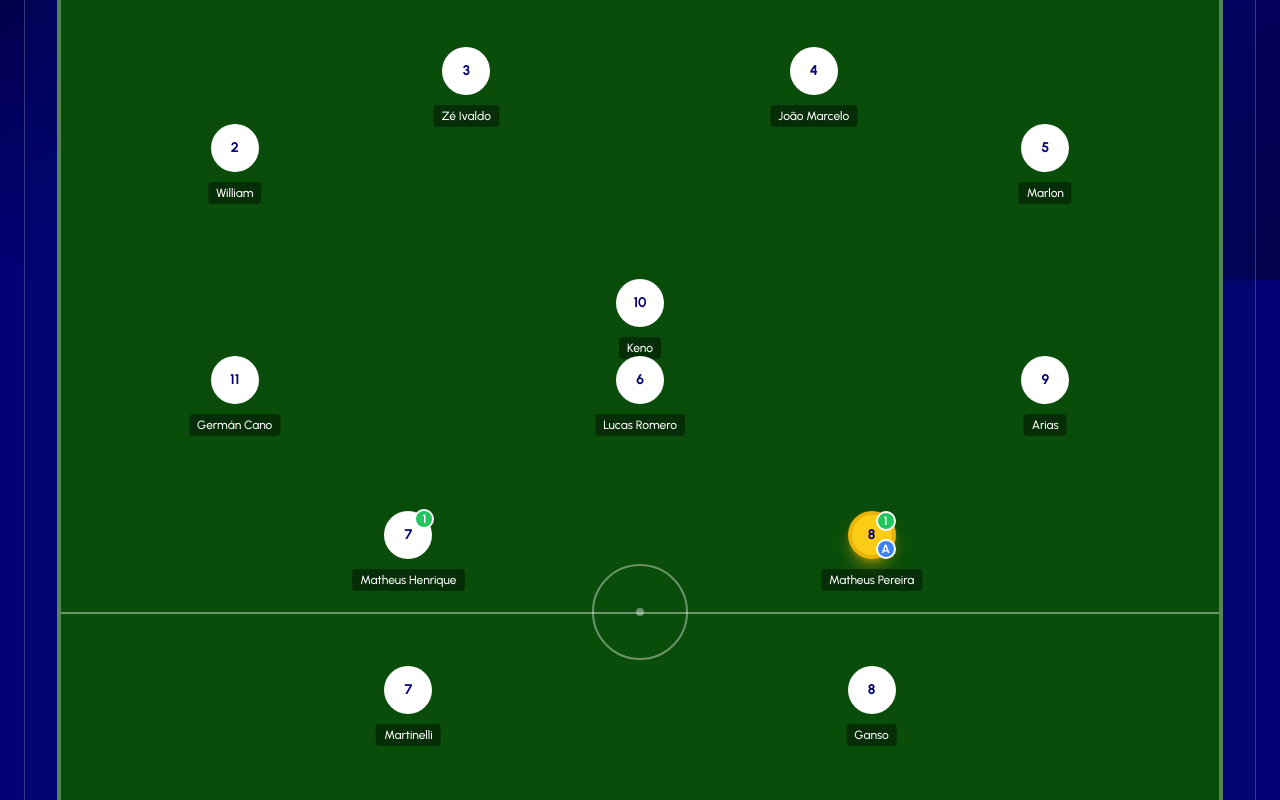
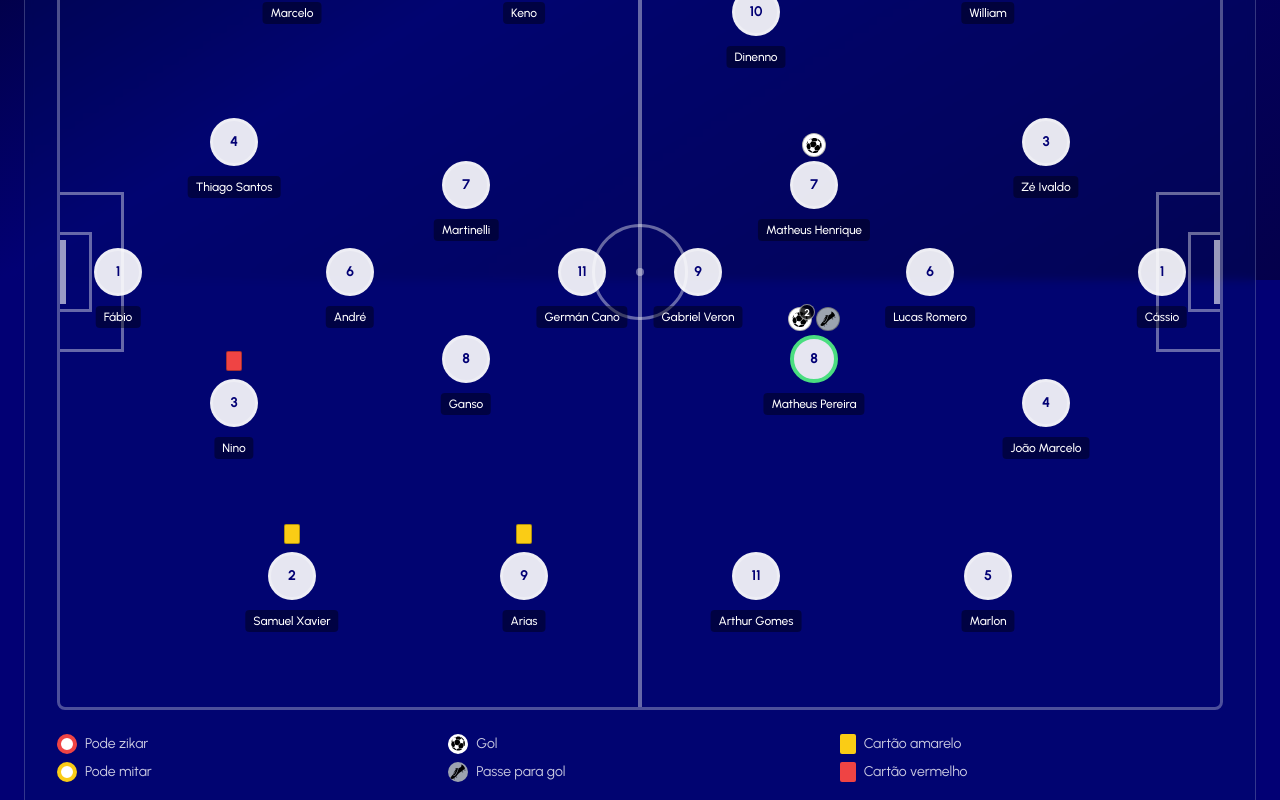
Before and after one commit to Davlkk/VASPP-React, a React (Vite) app: page /match/1 in a window 1280 px wide. Shown: the part 520-1320 px from the top of the page. Built offline with nearby package versions, Linux system fonts and the light colour scheme.

Commit message:
mudança de visual do componente do campo, mudança de alguns icones e layouts

```diff
--- a/src/components/MatchField.tsx
+++ b/src/components/MatchField.tsx
@@ -1,5 +1,6 @@
-import { Player } from '../types/match';
-import { Goal, Assist, Trophy, AlertCircle } from 'lucide-react';
+import { Player } from "../types/match";
+import gol from "../pictures/gol.svg";
+import ppg from "../pictures/chuteira.png";
 
 interface MatchFieldProps {
   homeTeam: string;
@@ -12,6 +13,72 @@ interface MatchFieldProps {
   awayFormation: string;
 }
 
+const EventIcon = ({
+  count,
+  iconType,
+}: {
+  count: number;
+  iconType: "goal" | "assist";
+}) => {
+  const bgColor = iconType === "goal" ? "bg-white" : "bg-gray-400";
+  const iconMockup =
+    iconType === "goal" ? (
+      <img src={gol} alt="gol" />
+    ) : (
+      <img src={ppg} alt="ppg" className="h-4 w-auto" />
+    );
+
+  return (
+    <div
+      className={`relative w-6 h-6 ${bgColor} rounded-full flex items-center justify-center border border-black/30`}
+    >
+      {iconMockup}
+      {count > 1 && (
+        <span className="absolute -top-1 -right-1 bg-black/80 text-white text-[10px] font-bold w-4 h-4 rounded-full flex items-center justify-center border border-white/50">
+          {count}
+        </span>
+      )}
+    </div>
+  );
+};
+
+const CardIcon = ({
+  yellowCards = 0,
+  redCards = 0,
+}: {
+  yellowCards?: number;
+  redCards?: number;
+}) => {
+  if (yellowCards >= 2) {
+    return (
+      <div className="flex gap-0.5" title="Expulso por 2 cartões amarelos">
+        <div className="relative w-4 h-5 bg-yellow-400 rounded-sm flex items-center justify-center border border-black/30">
+          <span className="text-black text-xs font-bold">2</span>
+        </div>
+        <div className="w-4 h-5 bg-red-500 rounded-sm border border-black/30"></div>
+      </div>
+    );
+  }
+
+  if (redCards > 0) {
+    return (
+      <div
+        className="w-4 h-5 bg-red-500 rounded-sm border border-black/30"
+        title="Cartão vermelho"
+      ></div>
+    );
+  }
+  if (yellowCards === 1) {
+    return (
+      <div
+        className="w-4 h-5 bg-yellow-400 rounded-sm border border-black/30"
+        title="Cartão amarelo"
+      ></div>
+    );
+  }
+  return null;
+};
+
 function MatchField({
   homeTeam,
   awayTeam,
@@ -20,53 +87,46 @@ function MatchField({
   homeScore,
   awayScore,
   homeFormation,
-  awayFormation
+  awayFormation,
 }: MatchFieldProps) {
   const renderPlayer = (player: Player, isHome: boolean) => {
+    let circleClassName = "bg-white/90 border-[3px] border-white/30"; // Padrão
+    if (player.isMVP) {
+      circleClassName = "bg-white/90 border-4 border-green-400"; // "Mitar"
+    } else if (player.isFlop) {
+      circleClassName = "bg-white/90 border-4 border-red-500"; // "Zikar"
+    }
+
     return (
       <div
         key={player.id}
         className="absolute transform -translate-x-1/2 -translate-y-1/2"
         style={{
-          left: `${player.position.x}%`,
-          top: `${player.position.y}%`
+          left: `${100 - player.position.y}%`,
+          top: `${player.position.x}%`,
         }}
       >
-        {/* Círculo do jogador */}
-        <div
-          className={`relative w-12 h-12 rounded-full flex items-center justify-center ${
-            player.isMVP
-              ? 'bg-yellow-400 border-4 border-yellow-500 shadow-lg shadow-yellow-500/50'
-              : player.isFlop
-              ? 'bg-white border-4 border-red-500 shadow-lg shadow-red-500/50'
-              : 'bg-white border-2 border-white/30'
-          }`}
-        >
-          <span className="text-[#020074] font-bold text-sm">{player.number}</span>
-
-          {/* Indicadores de gol */}
+        <div className="absolute -top-7 left-1/2 transform -translate-x-1/2 flex gap-1 z-20">
+          <CardIcon
+            yellowCards={player.yellowCards}
+            redCards={player.redCards}
+          />
           {player.goals && player.goals > 0 && (
-            <div className="absolute -top-1 -right-1 w-5 h-5 bg-green-500 rounded-full flex items-center justify-center border-2 border-white">
-              <span className="text-white text-xs font-bold">{player.goals}</span>
-            </div>
+            <EventIcon count={player.goals} iconType="goal" />
           )}
-
-          {/* Indicador de assistência */}
           {player.assists && player.assists > 0 && (
-            <div className="absolute -bottom-1 -right-1 w-5 h-5 bg-blue-500 rounded-full flex items-center justify-center border-2 border-white">
-              <span className="text-white text-xs font-bold">A</span>
-            </div>
-          )}
-
-          {/* Indicador de cartão vermelho */}
-          {player.isFlop && (
-            <div className="absolute -top-6 left-1/2 transform -translate-x-1/2">
-              <div className="w-3 h-4 bg-red-600 rounded-sm"></div>
-            </div>
+            <EventIcon count={player.assists} iconType="assist" />
           )}
         </div>
 
-        {/* Nome do jogador */}
+        <div
+          className={`relative w-12 h-12 rounded-full flex items-center justify-center ${circleClassName} transition-all duration-300`}
+        >
+          <span className="text-[#020074] font-bold text-sm">
+            {player.number}
+          </span>
+        </div>
+
         <div className="absolute top-14 left-1/2 transform -translate-x-1/2 whitespace-nowrap">
           <span className="text-white text-xs font-medium bg-black/40 px-2 py-1 rounded">
             {player.name}
@@ -78,14 +138,14 @@ function MatchField({
 
   return (
     <div className="w-full">
-      {/* Cabeçalho com times e placar */}
       <div className="flex items-center justify-between mb-6 px-4">
         <div className="text-left">
           <h3 className="text-white text-xl font-bold">{homeTeam}</h3>
           <p className="text-white/60 text-sm">{homeFormation}</p>
         </div>
         <div className="text-4xl font-black text-white">
-          {homeScore !== null ? homeScore : '-'} x {awayScore !== null ? awayScore : '-'}
+          {homeScore !== null ? homeScore : "-"} x{" "}
+          {awayScore !== null ? awayScore : "-"}
         </div>
         <div className="text-right">
           <h3 className="text-white text-xl font-bold">{awayTeam}</h3>
@@ -93,60 +153,62 @@ function MatchField({
         </div>
       </div>
 
-      {/* Campo de futebol */}
-      <div className="relative w-full aspect-[3/4] bg-[#0a4d0a] border-4 border-white/30 rounded-lg overflow-hidden">
-        {/* Linhas do campo */}
+      <div className="relative w-full aspect-[4/3] border-[3px] border-white/30 rounded-lg overflow-hidden">
         <div className="absolute inset-0">
-          {/* Linha do meio */}
-          <div className="absolute left-0 right-0 top-1/2 h-0.5 bg-white/40"></div>
+          <div className="absolute left-1/2 top-0 bottom-0 w-1 bg-white/40 transform -translate-x-1/2"></div>
 
-          {/* Círculo central */}
-          <div className="absolute left-1/2 top-1/2 w-24 h-24 border-2 border-white/40 rounded-full transform -translate-x-1/2 -translate-y-1/2"></div>
+          <div className="absolute left-1/2 top-1/2 w-24 h-24 border-[3px] border-white/40 rounded-full transform -translate-x-1/2 -translate-y-1/2"></div>
           <div className="absolute left-1/2 top-1/2 w-2 h-2 bg-white/40 rounded-full transform -translate-x-1/2 -translate-y-1/2"></div>
 
-          {/* Áreas */}
-          {/* Área superior (time visitante) */}
-          <div className="absolute left-1/2 top-0 w-40 h-16 border-2 border-white/40 border-t-0 transform -translate-x-1/2"></div>
-          <div className="absolute left-1/2 top-0 w-20 h-8 border-2 border-white/40 border-t-0 transform -translate-x-1/2"></div>
+          <div className="absolute left-0 top-1/2 w-16 h-40 border-[3px] border-white/40 border-l-0 transform -translate-y-1/2"></div>
+          <div className="absolute left-0 top-1/2 w-8 h-20 border-[3px] border-white/40 border-l-0 transform -translate-y-1/2"></div>
 
-          {/* Área inferior (time da casa) */}
-          <div className="absolute left-1/2 bottom-0 w-40 h-16 border-2 border-white/40 border-b-0 transform -translate-x-1/2"></div>
-          <div className="absolute left-1/2 bottom-0 w-20 h-8 border-2 border-white/40 border-b-0 transform -translate-x-1/2"></div>
+          <div className="absolute right-0 top-1/2 w-16 h-40 border-[3px] border-white/40 border-r-0 transform -translate-y-1/2"></div>
+          <div className="absolute right-0 top-1/2 w-8 h-20 border-[3px] border-white/40 border-r-0 transform -translate-y-1/2"></div>
 
-          {/* Gols */}
-          <div className="absolute left-1/2 top-0 w-16 h-1 bg-white/60 transform -translate-x-1/2"></div>
-          <div className="absolute left-1/2 bottom-0 w-16 h-1 bg-white/60 transform -translate-x-1/2"></div>
+          <div className="absolute left-0 top-1/2 w-1.5 h-16 bg-white/60 transform -translate-y-1/2"></div>
+          <div className="absolute right-0 top-1/2 w-1.5 h-16 bg-white/60 transform -translate-y-1/2"></div>
+        </div>
+        {homePlayers.map((player) => renderPlayer(player, true))}{" "}
+        {/*Ishome =
+        true*/}
+        {awayPlayers.map((player) => renderPlayer(player, false))}{" "}
+        {/*Ishome =
+        false*/}
+      </div>
+
+      <div className="mt-6 grid grid-cols-3 gap-2 items-start text-sm">
+        <div className="flex items-center gap-2">
+          <div className="w-5 h-5 bg-white rounded-full border-4 border-red-500"></div>
+          <span className="text-white/80">Pode zikar</span>
         </div>
 
-        {/* Jogadores */}
-        {homePlayers.map((player) => renderPlayer(player, true))}
-        {awayPlayers.map((player) => renderPlayer(player, false))}
-      </div>
-
-      {/* Legenda */}
-      <div className="mt-6 flex flex-wrap gap-6 justify-center text-sm">
         <div className="flex items-center gap-2">
-          <div className="w-6 h-6 bg-white rounded-full border-2 border-white/30"></div>
-          <span className="text-white/80">Pode Jogar</span>
-        </div>
-        <div className="flex items-center gap-2">
-          <div className="w-6 h-6 bg-green-500 rounded-full flex items-center justify-center">
-            <span className="text-white text-xs font-bold">1</span>
+          <div className="w-5 h-5 bg-white rounded-full flex items-center justify-center">
+            <img src={gol} alt="gol" />
           </div>
           <span className="text-white/80">Gol</span>
         </div>
+
         <div className="flex items-center gap-2">
-          <div className="w-6 h-6 bg-blue-500 rounded-full flex items-center justify-center">
-            <span className="text-white text-xs font-bold">A</span>
+          <div className="w-4 h-5 bg-yellow-400 rounded-sm"></div>
+          <span className="text-white/80">Cartão amarelo</span>
+        </div>
+
+        <div className="flex items-center gap-2">
+          <div className="w-5 h-5 bg-white rounded-full border-4 border-yellow-400"></div>
+          <span className="text-white/80">Pode mitar</span>
+        </div>
+
+        <div className="flex items-center gap-2">
+          <div className="w-5 h-5 bg-gray-400 rounded-full flex items-center justify-center">
+            <img src={ppg} alt="ppg" className="h-4 w-auto" />
           </div>
           <span className="text-white/80">Passe para gol</span>
         </div>
+
         <div className="flex items-center gap-2">
-          <div className="w-6 h-6 bg-yellow-400 rounded-full border-4 border-yellow-500"></div>
-          <span className="text-white/80">Cartão amarelo</span>
-        </div>
-        <div className="flex items-center gap-2">
-          <div className="w-6 h-6 bg-white rounded-full border-4 border-red-500"></div>
+          <div className="w-4 h-5 bg-red-500 rounded-sm"></div>
           <span className="text-white/80">Cartão vermelho</span>
         </div>
       </div>
--- a/src/data/mockMatches.ts
+++ b/src/data/mockMatches.ts
@@ -1,4 +1,3 @@
-// src/data/mockMatches.ts
 import { Match } from '../types/match';
 
 export const mockMatches: Match[] = [
@@ -19,32 +18,32 @@ export const mockMatches: Match[] = [
       formation: '4-3-3',
       players: [
         { id: 1, name: 'Fábio', position: { x: 50, y: 95 }, number: 1 },
-        { id: 2, name: 'Samuel Xavier', position: { x: 85, y: 80 }, number: 2 },
-        { id: 3, name: 'Nino', position: { x: 65, y: 85 }, number: 3 },
+        { id: 2, name: 'Samuel Xavier', position: { x: 85, y: 80 }, number: 2, yellowCards: 1 },
+        { id: 3, name: 'Nino', position: { x: 65, y: 85 }, number: 3, redCards: 1 },
         { id: 4, name: 'Thiago Santos', position: { x: 35, y: 85 }, number: 4 },
-        { id: 5, name: 'Marcelo', position: { x: 15, y: 80 }, number: 5, isFlop: true },
-        { id: 6, name: 'André', position: { x: 50, y: 65 }, number: 6 },
-        { id: 7, name: 'Martinelli', position: { x: 30, y: 55 }, number: 7 },
-        { id: 8, name: 'Ganso', position: { x: 70, y: 55 }, number: 8 },
-        { id: 9, name: 'Arias', position: { x: 85, y: 35 }, number: 9 },
-        { id: 10, name: 'Keno', position: { x: 50, y: 30 }, number: 10 },
-        { id: 11, name: 'Germán Cano', position: { x: 15, y: 35 }, number: 11 }
+        { id: 5, name: 'Marcelo', position: { x: 15, y: 80 }, number: 5, isFlop: true, yellowCards: 2 },
+        { id: 6, name: 'André', position: { x: 50, y: 75 }, number: 6 },
+        { id: 7, name: 'Martinelli', position: { x: 40, y: 65 }, number: 7 },
+        { id: 8, name: 'Ganso', position: { x: 60, y: 65 }, number: 8 },
+        { id: 9, name: 'Arias', position: { x: 85, y: 60 }, number: 9, yellowCards: 1 },
+        { id: 10, name: 'Keno', position: { x: 15, y: 60 }, number: 10 },
+        { id: 11, name: 'Germán Cano', position: { x: 50, y: 55 }, number: 11 }
       ]
     },
     awayLineup: {
       formation: '4-3-3',
       players: [
-        { id: 1, name: 'Cássio', position: { x: 50, y: 5 }, number: 1 },
-        { id: 2, name: 'William', position: { x: 15, y: 20 }, number: 2 },
-        { id: 3, name: 'Zé Ivaldo', position: { x: 35, y: 15 }, number: 3 },
-        { id: 4, name: 'João Marcelo', position: { x: 65, y: 15 }, number: 4 },
-        { id: 5, name: 'Marlon', position: { x: 85, y: 20 }, number: 5 },
-        { id: 6, name: 'Lucas Romero', position: { x: 50, y: 35 }, number: 6 },
-        { id: 7, name: 'Matheus Henrique', position: { x: 30, y: 45 }, number: 7, goals: 1 },
-        { id: 8, name: 'Matheus Pereira', position: { x: 70, y: 45 }, number: 8, isMVP: true, goals: 1, assists: 1 },
-        { id: 9, name: 'Gabriel Veron', position: { x: 15, y: 65 }, number: 9 },
-        { id: 10, name: 'Dinenno', position: { x: 50, y: 70 }, number: 10, goals: 1 },
-        { id: 11, name: 'Arthur Gomes', position: { x: 85, y: 65 }, number: 11 }
+        { id: 12, name: 'Cássio', position: { x: 50, y: 5 }, number: 1 },
+        { id: 13, name: 'William', position: { x: 15, y: 20 }, number: 2 },
+        { id: 14, name: 'Zé Ivaldo', position: { x: 35, y: 15 }, number: 3 },
+        { id: 15, name: 'João Marcelo', position: { x: 65, y: 15 }, number: 4 },
+        { id: 16, name: 'Marlon', position: { x: 85, y: 20 }, number: 5 },
+        { id: 17, name: 'Lucas Romero', position: { x: 50, y: 25 }, number: 6 },
+        { id: 18, name: 'Matheus Henrique', position: { x: 40, y: 35 }, number: 7, goals: 1 },
+        { id: 19, name: 'Matheus Pereira', position: { x: 60, y: 35 }, number: 8, isMVP: true, goals: 2, assists: 1 },
+        { id: 20, name: 'Gabriel Veron', position: { x: 50, y: 45 }, number: 9 },
+        { id: 21, name: 'Dinenno', position: { x: 20, y: 40 }, number: 10 },
+        { id: 22, name: 'Arthur Gomes', position: { x: 85, y: 40 }, number: 11 }
       ]
     },
     stats: {
--- a/src/types/match.ts
+++ b/src/types/match.ts
@@ -1,15 +1,7 @@
-// src/types/match.ts
-
 export interface PeriodData {
   firstHalf: MatchStats;
   secondHalf: MatchStats;
   full: MatchStats;
-}
-
-export interface Match {
-  // ... campos existentes
-  periodStats?: PeriodData; // Dados reais por período
-  predictedPeriodStats?: PeriodData; // Previsões por período
 }
 
 export interface Match {
@@ -29,6 +21,8 @@ export interface Match {
   awayLineup?: Lineup;
   stats?: MatchStats;
   predictedStats?: MatchStats;
+  periodStats?: PeriodData; // Dados reais por período
+  predictedPeriodStats?: PeriodData; // Previsões por período
 }
 
 export interface Player {
@@ -40,6 +34,8 @@ export interface Player {
   assists?: number;
   isMVP?: boolean; // "Mito"
   isFlop?: boolean; // "Zika"
+  yellowCards?: number;
+  redCards?: number;
 }
 
 export interface Lineup {
```
Also changed, not shown: src/components/MatchesTable.tsx (+9 -9 lines), src/pictures/chuteira.png (added), src/pictures/gol.svg (added).
